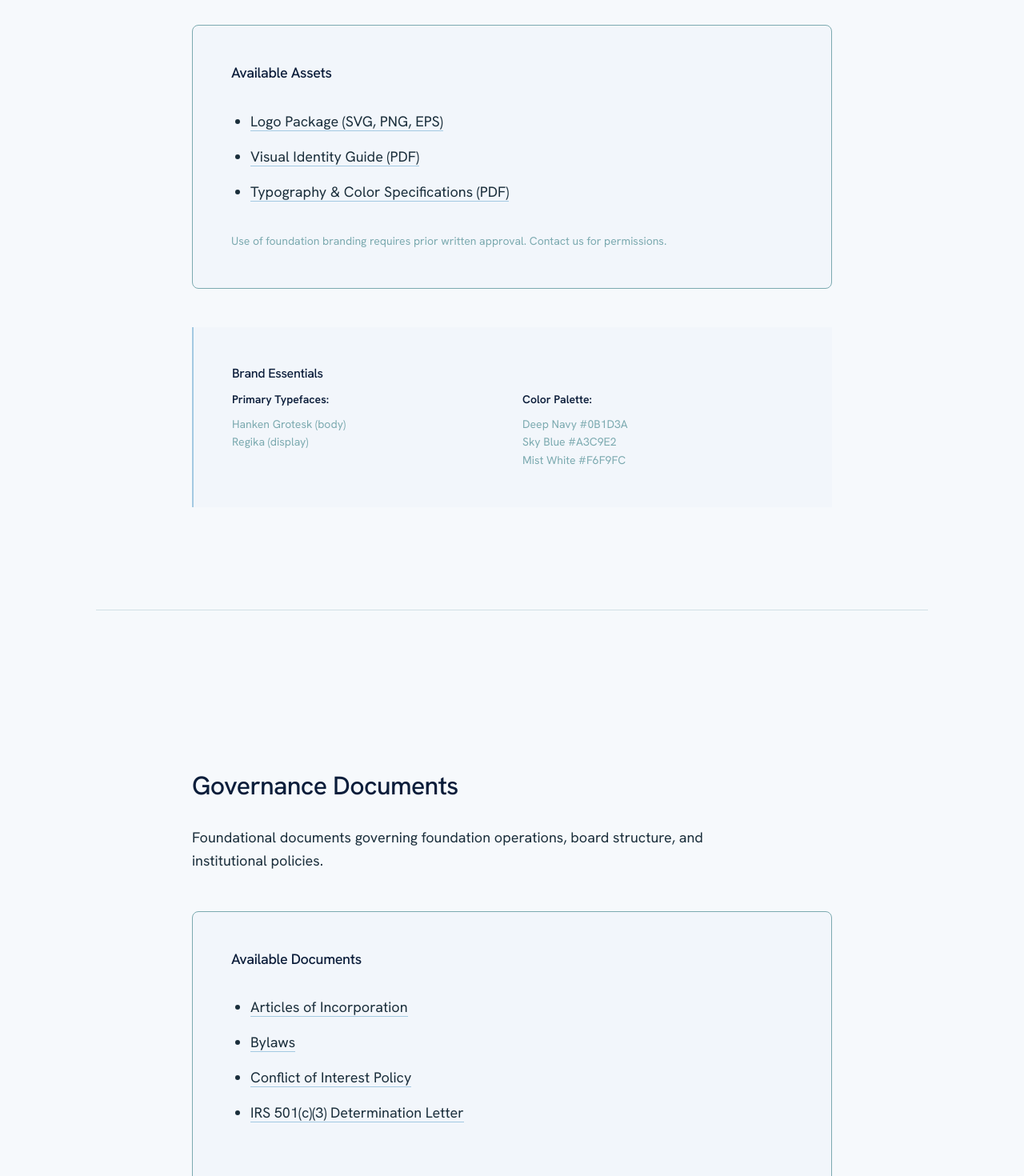
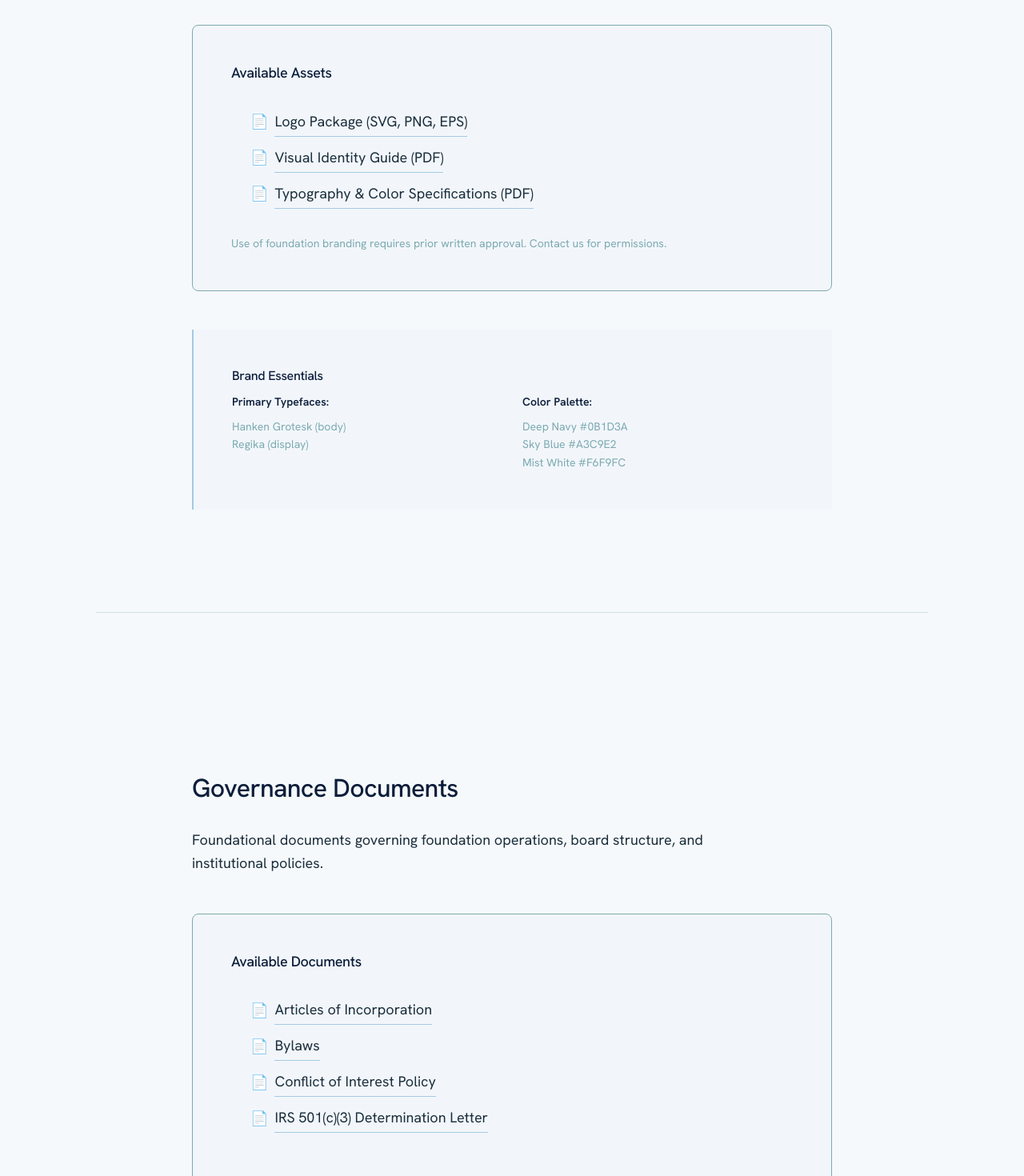
Before and after one commit to Roco41589/ghosts-worth-chasing-site, a Next.js app in the folder ghosts-redesign/: page /resources in a window 1280 px wide. Shown: the part 820-2290 px from the top of the page at 80% size. Built offline with nearby package versions, Linux system fonts and the light colour scheme.

Commit message:
Update page.tsx

```diff
--- a/ghosts-redesign/app/resources/page.tsx
+++ b/ghosts-redesign/app/resources/page.tsx
@@ -52,7 +52,8 @@ export default function Resources() {
               lineHeight: 2,
               color: 'var(--color-text)',
             }}>
-              <li>
+              <li style={{ display: 'flex', alignItems: 'center', gap: '8px' }}>
+                <span style={{ fontSize: '18px' }}>📄</span>
                 <a
                   href="/brand/logo-package.zip"
                   style={{
@@ -64,7 +65,8 @@ export default function Resources() {
                   Logo Package (SVG, PNG, EPS)
                 </a>
               </li>
-              <li>
+              <li style={{ display: 'flex', alignItems: 'center', gap: '8px' }}>
+                <span style={{ fontSize: '18px' }}>📄</span>
                 <a
                   href="/brand/visual-identity-guide.pdf"
                   style={{
@@ -76,7 +78,8 @@ export default function Resources() {
                   Visual Identity Guide (PDF)
                 </a>
               </li>
-              <li>
+              <li style={{ display: 'flex', alignItems: 'center', gap: '8px' }}>
+                <span style={{ fontSize: '18px' }}>📄</span>
                 <a
                   href="/brand/typography-and-colors.pdf"
                   style={{
@@ -178,7 +181,8 @@ export default function Resources() {
               lineHeight: 2,
               color: 'var(--color-text)',
             }}>
-              <li>
+              <li style={{ display: 'flex', alignItems: 'center', gap: '8px' }}>
+                <span style={{ fontSize: '18px' }}>📄</span>
                 <a
                   href="/governance/articles-of-incorporation.pdf"
                   style={{
@@ -190,7 +194,8 @@ export default function Resources() {
                   Articles of Incorporation
                 </a>
               </li>
-              <li>
+              <li style={{ display: 'flex', alignItems: 'center', gap: '8px' }}>
+                <span style={{ fontSize: '18px' }}>📄</span>
                 <a
                   href="/governance/bylaws.pdf"
                   style={{
@@ -202,7 +207,8 @@ export default function Resources() {
                   Bylaws
                 </a>
               </li>
-              <li>
+              <li style={{ display: 'flex', alignItems: 'center', gap: '8px' }}>
+                <span style={{ fontSize: '18px' }}>📄</span>
                 <a
                   href="/governance/conflict-of-interest-policy.pdf"
                   style={{
@@ -214,7 +220,8 @@ export default function Resources() {
                   Conflict of Interest Policy
                 </a>
               </li>
-              <li>
+              <li style={{ display: 'flex', alignItems: 'center', gap: '8px' }}>
+                <span style={{ fontSize: '18px' }}>📄</span>
                 <a
                   href="/governance/irs-determination-letter.pdf"
                   style={{
```
